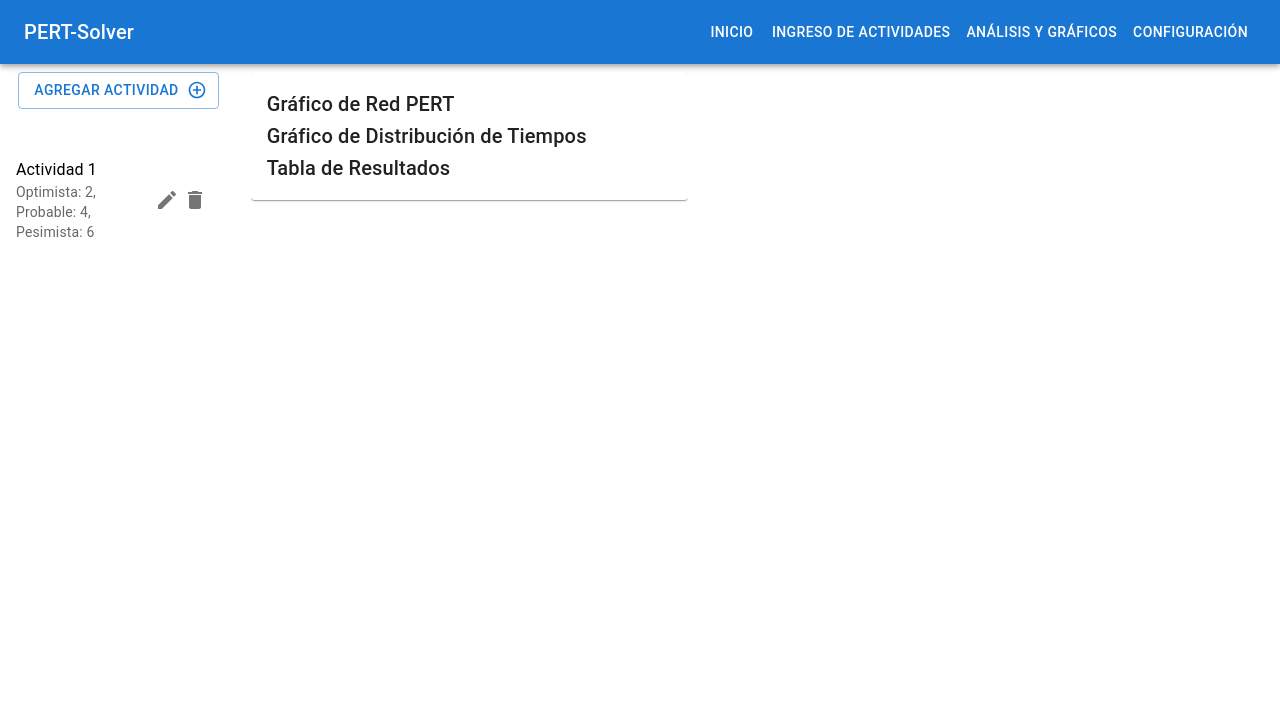
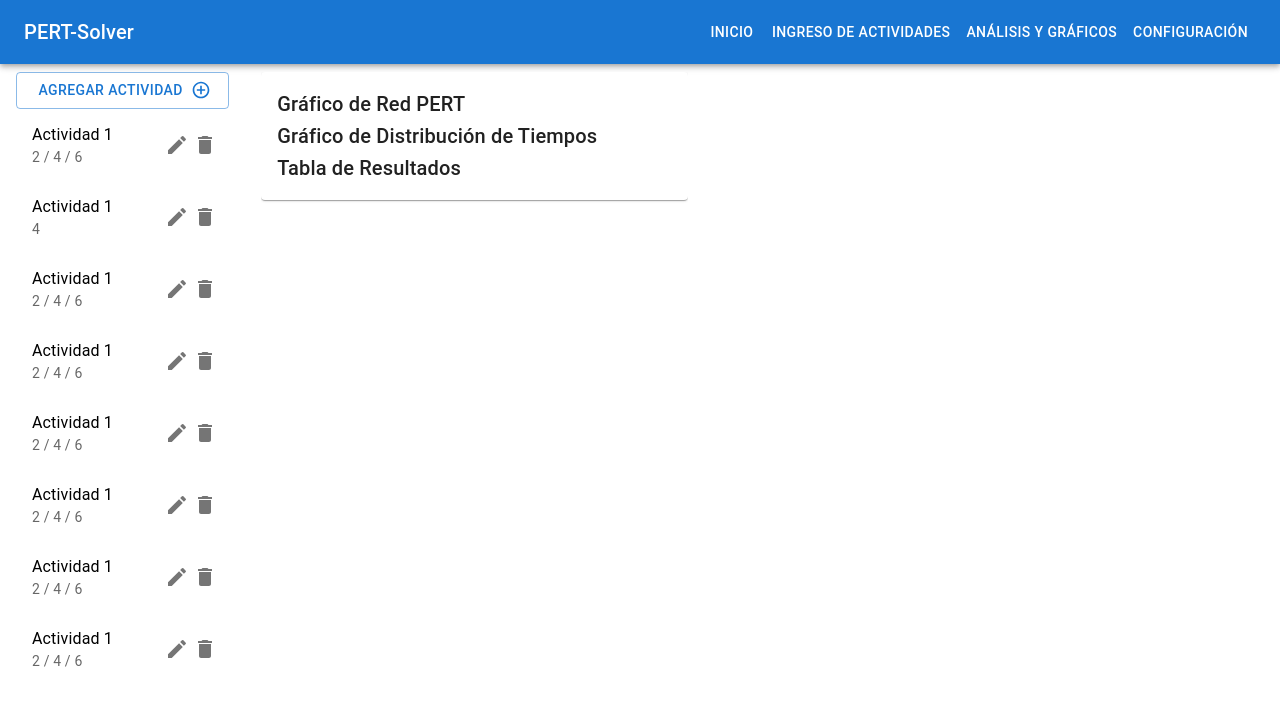
Before and after one commit to jctrejosi/PERT-Solver, a React (Vite) app in the folder Frontend/: page / in a window 1280 px wide. Shown: the top 704 px of the page. Built offline with nearby package versions, Linux system fonts and the light colour scheme.

Commit message:
Mejorar diseño de componentes y ajustar estilos en ActivityForm y ActivityList

```diff
--- a/Frontend/src/App.tsx
+++ b/Frontend/src/App.tsx
@@ -14,13 +14,14 @@ export function App() {
         <Grid2 container spacing={2} style={{ height: "100%" }}>
           <Grid2
             sx={{
+              display: "flex",
+              flex: 1,
+              flexDirection: "column",
               height: "100%",
               overflowY: "auto",
               pr: 2,
-              flex: 1,
-              maxWidth: "20rem",
-              display: "flex",
-              flexDirection: "column",
+              width: "20rem",
+              pl: 2,
             }}
           >
             <ActivityForm />
--- a/Frontend/src/components/ActivityForm.tsx
+++ b/Frontend/src/components/ActivityForm.tsx
@@ -109,17 +109,16 @@ export function ActivityForm({ activities = ["A", "B"] }: ActivityFormProps) {
   const handleClose = () => setOpen(false);
 
   return (
-    <div style={{ height: "4rem" }}>
-      <Box display="flex" justifyContent="flex-end">
+    <div style={{ width: "100%" }}>
       <Button
         variant="outlined"
         color="primary"
         onClick={handleOpen}
         endIcon={<AddCircleOutlineIcon />}
+        fullWidth
       >
         Agregar Actividad
       </Button>
-      </Box>
       <Modal open={open} onClose={handleClose} style={{ height: "100%" }}>
         <Box
           sx={{
--- a/Frontend/src/components/ActivityList.tsx
+++ b/Frontend/src/components/ActivityList.tsx
@@ -5,15 +5,31 @@ import EditIcon from "@mui/icons-material/Edit";
 export function ActivityList() {
   const activities = [
     { name: "Actividad 1", optimist: 2, probable: 4, pessimist: 6 },
+    { name: "Actividad 1", probable: 4 },
+    { name: "Actividad 1", optimist: 2, probable: 4, pessimist: 6 },
+    { name: "Actividad 1", optimist: 2, probable: 4, pessimist: 6 },
+    { name: "Actividad 1", optimist: 2, probable: 4, pessimist: 6 },
+    { name: "Actividad 1", optimist: 2, probable: 4, pessimist: 6 },
+    { name: "Actividad 1", optimist: 2, probable: 4, pessimist: 6 },
+    { name: "Actividad 1", optimist: 2, probable: 4, pessimist: 6 },
   ];
 
   return (
-    <List style={{ flex: 2, height: "100%", overflowY: "auto" }}>
+    <List
+      style={{
+        overflowY: "auto",
+        flexGrow: 1,
+        maxHeight: "calc(100vh - 8rem)",
+        paddingTop: 0,
+      }}
+    >
       {activities.map((activity, index) => (
         <ListItem key={index}>
           <ListItemText
             primary={activity.name}
-            secondary={`Optimista: ${activity.optimist}, Probable: ${activity.probable}, Pesimista: ${activity.pessimist}`}
+            secondary={`${activity.optimist ? activity.optimist + " / " : ""}${
+              activity.probable
+            }${activity.pessimist ? " / " + activity.pessimist : ""}`}
           />
           <IconButton edge="end" aria-label="edit">
             <EditIcon />
```
Lines whose indentation alone changed are shown as unchanged.
